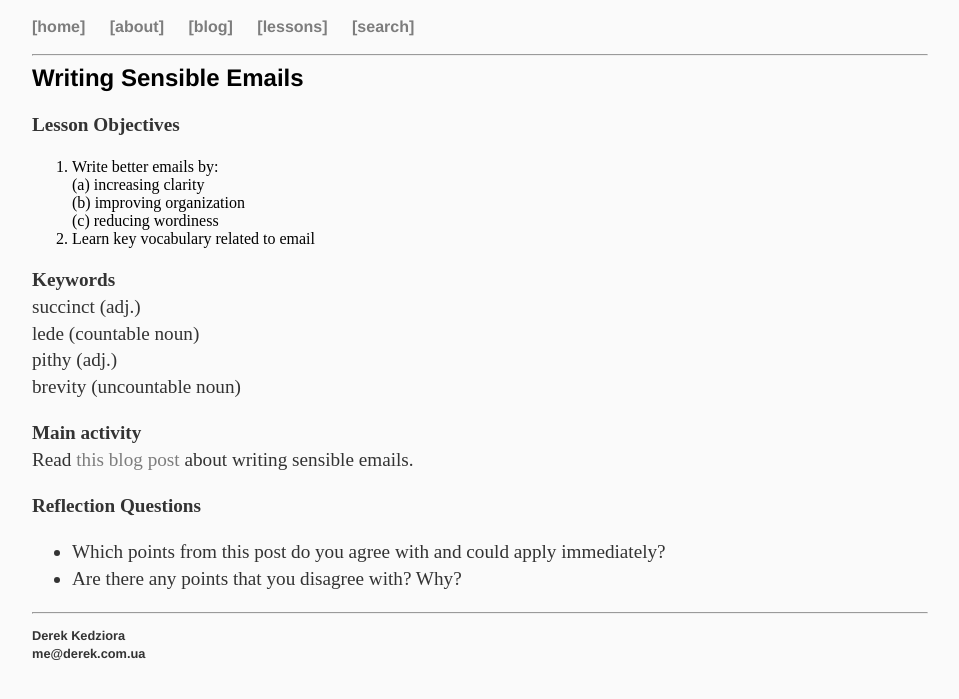
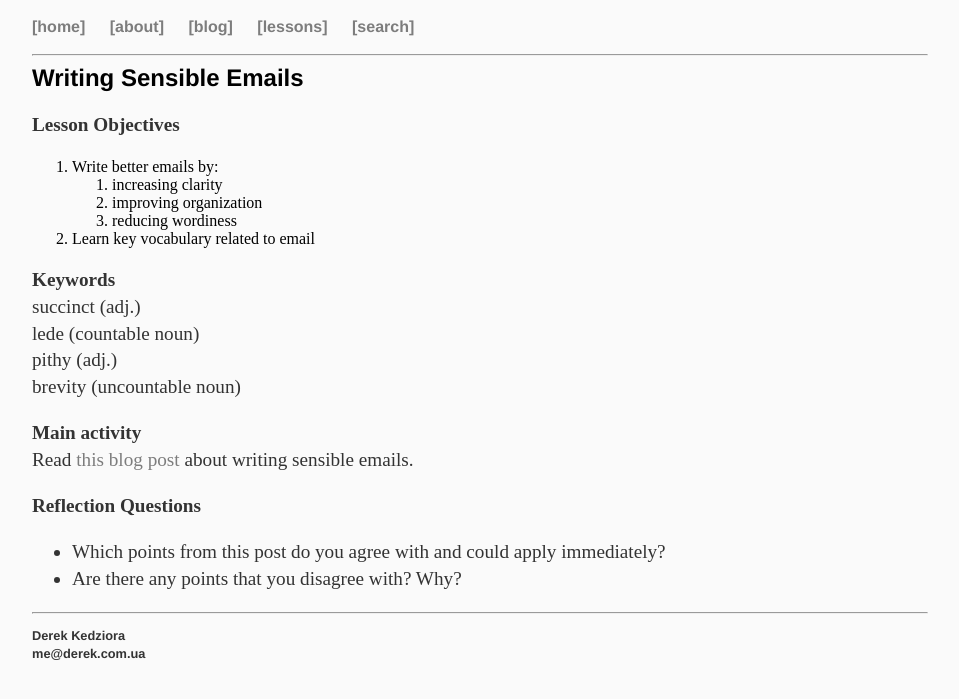
Before and after one commit to ZeroDeth/derekkedziora.github.io, a Jekyll site: the page built from _posts/2016-10-24-sensible-emails.md, in a window 1280 px wide. Shown: the top 699 px of the page, without its empty margins (160-1119 px from the left). Built offline with Jekyll 4.4.1, drawn with Linux system fonts in a browser that asks for light colours; part of the change alters nothing that is shown.

Commit message:
lists fixed

```diff
--- a/_posts/2016-10-24-sensible-emails.md
+++ b/_posts/2016-10-24-sensible-emails.md
@@ -10,10 +10,11 @@ description: "How to avoid clutter and streamline the emails you write"
 ---
 #### Writing Sensible Emails
 **Lesson Objectives**
+
 1. Write better emails by:
-	(a) increasing clarity
-	(b) improving organization
-	(c) reducing wordiness
+	1. increasing clarity
+	2. improving organization
+	3. reducing wordiness
 2. Learn key vocabulary related to email
 
 **Keywords**
@@ -26,5 +27,6 @@ brevity (uncountable noun)
 Read <a href="http://www.43folders.com/2005/09/19/writing-sensible-email-messages" target="_blank">this blog post</a> about writing sensible emails.
 
 **Reflection Questions**
+
 - Which points from this post do you agree with and could apply immediately?
 - Are there any points that you disagree with? Why?
```
